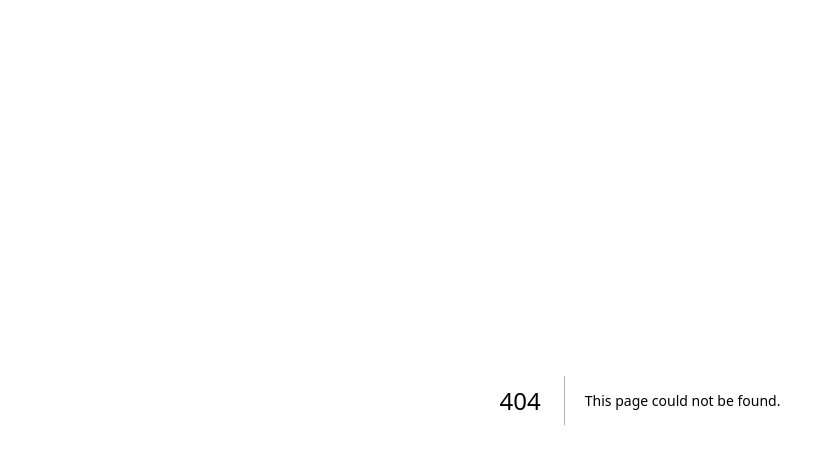
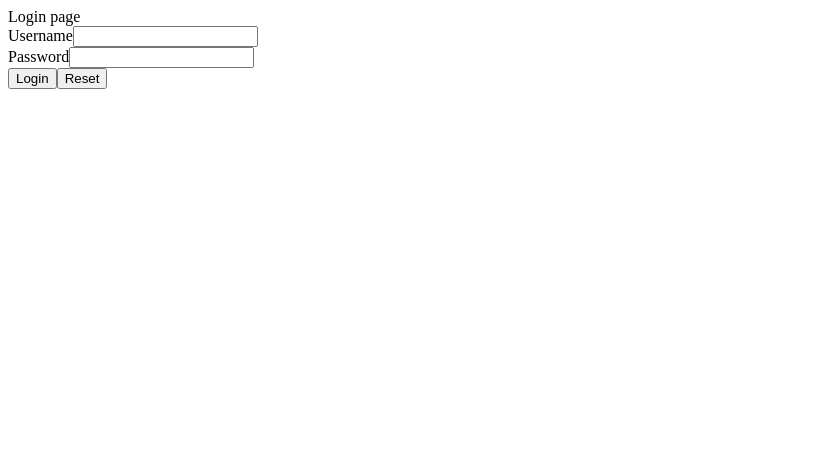
Before and after one commit to LuciOroles/carbee, a Next.js app: page /login in a window 1280 px wide. Before the commit this address had no page. Shown: the top 464 px of the page, without its empty margins (0-835 px from the left). Built offline with nearby package versions, Linux system fonts and the light colour scheme.

Commit message:
create login route add login functionality

```diff
--- a/next.config.js
+++ b/next.config.js
@@ -1,4 +1,11 @@
 /** @type {import('next').NextConfig} */
-const nextConfig = {}
+const nextConfig = {
+    async rewrites() {
+        return  [{
+            source: '/auth',
+            destination: 'https://backend.billowing-truth-38ad.workers.dev/api/auth'
+        }]
+    }
+}
 
 module.exports = nextConfig
--- a/package.json
+++ b/package.json
@@ -19,6 +19,7 @@
     "postcss": "8.4.29",
     "react": "18.2.0",
     "react-dom": "18.2.0",
+    "react-hook-form": "7.43",
     "tailwindcss": "3.3.3",
     "typescript": "5.2.2"
   }
--- /dev/null
+++ b/src/pages/login/index.tsx
@@ -0,0 +1,68 @@
+import React from "react";
+import { useForm } from "react-hook-form";
+import { LoginFormValues, LoginRequestBody, LoginResponse } from "@/types";
+
+const getCredentials = (loginRequestBody: LoginRequestBody) => {
+  let appHeaders = new Headers({
+    "Content-Type": "application/json",
+  });
+
+  return fetch("/auth", {
+    method: "POST",
+    headers: appHeaders,
+    body: JSON.stringify(loginRequestBody),
+  }).then((data) => {
+    return data.json();
+  });
+};
+
+const Login  = () => {
+
+
+  const {
+    handleSubmit,
+    register,
+    reset,
+    formState: { errors, touchedFields },
+  } = useForm<LoginFormValues>();
+
+  const handleReset = () => {
+    reset();
+  };
+
+  const onSubmit = async (data: LoginFormValues) => {
+    try {
+        const credentials: LoginResponse = await getCredentials(data);
+      } catch (error) {
+        alert(`Not able to login`);
+        console.error(error);
+      }
+  }
+
+  return (
+    <form onSubmit={handleSubmit(onSubmit)}>
+      Login page
+      <div>
+        <div>
+          <label htmlFor="un">Username</label>
+          <input id="un" type="text" {...register("username", {required: true})} />
+        </div>
+        <div>
+          <label htmlFor="ps">Password</label>
+          <input type="text" id="ps" {...register("password", {required: true }) } />
+        </div>
+        <button type="submit"  >
+          Login
+        </button>
+
+        <button type="reset" onClick={handleReset}>
+          Reset
+        </button>
+        {touchedFields.username && errors.username && (<div> The `username` is required </div>)}
+        {touchedFields.password && errors.password && (<div> The `password` is required </div>)}
+      </div>
+    </form>
+  );
+};
+
+export default Login;
--- /dev/null
+++ b/src/types.ts
@@ -0,0 +1,14 @@
+/**
+ * @summary Request body to be sent to /api/auth
+ */
+export type LoginRequestBody = {
+    username: string
+    password: string
+}
+
+
+export type LoginFormValues =  LoginRequestBody;
+
+export type LoginResponse = {
+    token: string
+}
```
Also changed, not shown: 2 other files (tests, documents, lock files or other folders).
